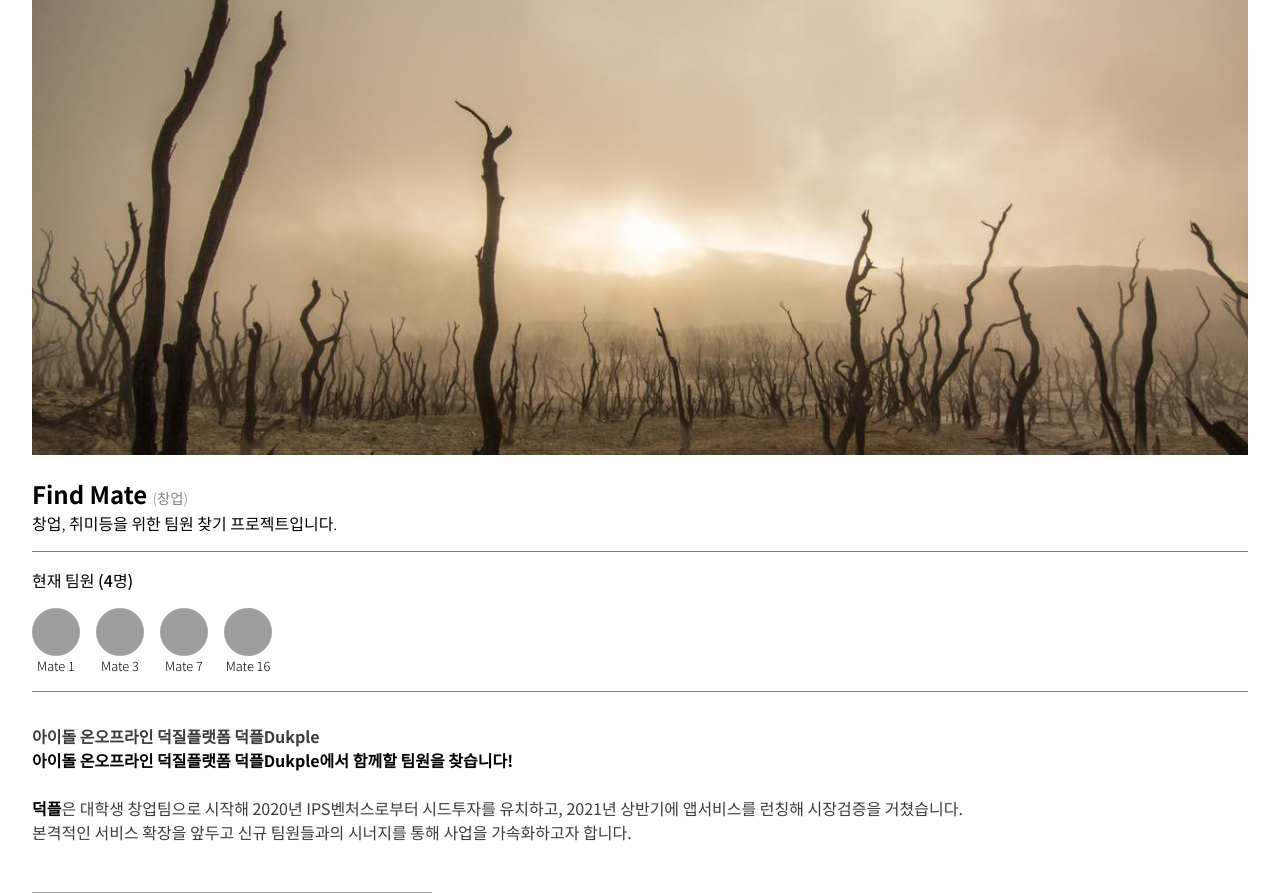
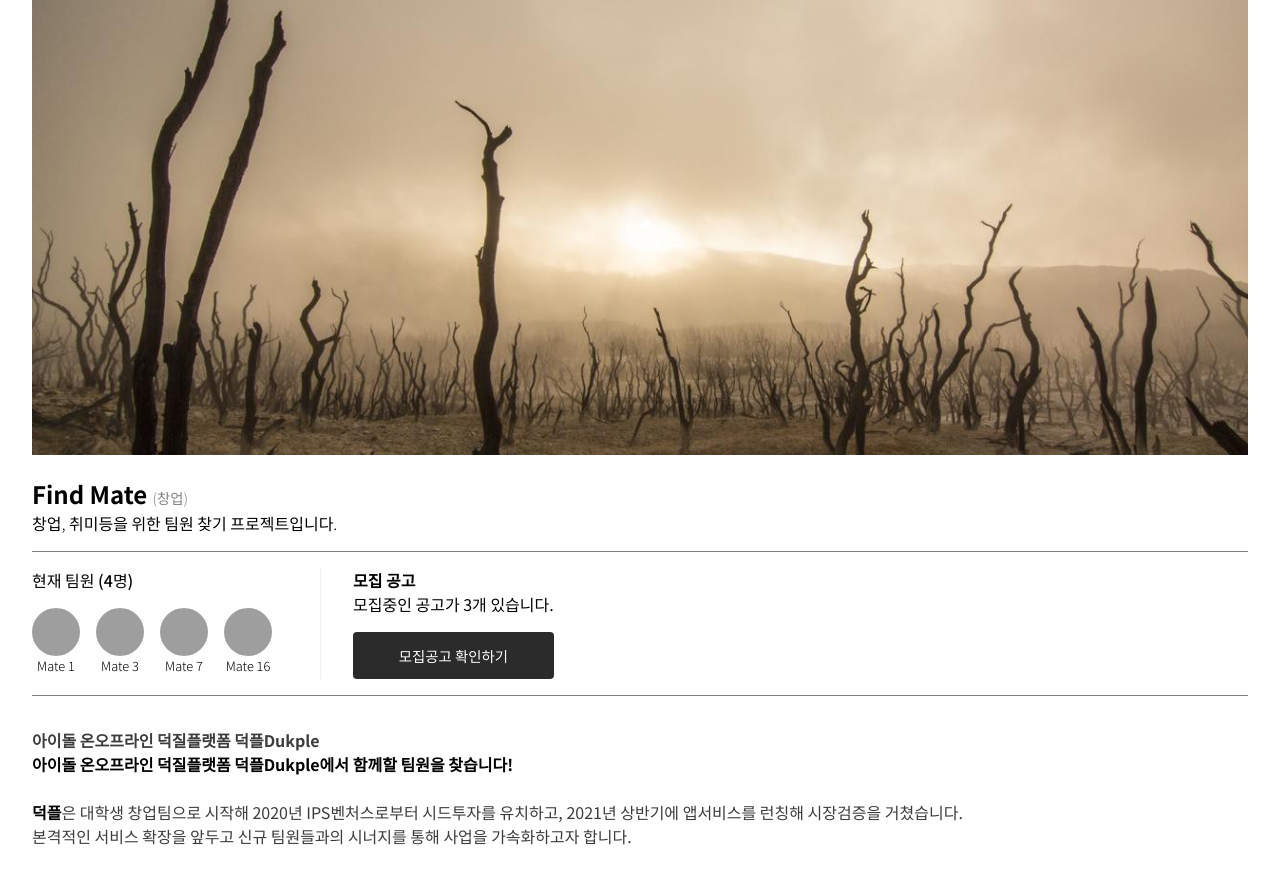
Before and after one commit to everyvn/findmate, a Django app: page /team_detail/12/ in a window 1280 px wide. Shown: the part 90-983 px from the top of the page. Run offline with Django 3.2, Linux system fonts and the light colour scheme; a user stored in the database is signed in; data comes from the database, SQL or seed files in the repository; parts of the project's set-up code (start-up, migrations or seed data) failed here and were passed over; some libraries are stand-ins or nearby versions; grey boxes are pictures that could not be loaded.

Commit message:
팀 상세페이지 모집공고 추가

```diff
--- a/apps/core/templates/findteam/team_detail.html
+++ b/apps/core/templates/findteam/team_detail.html
@@ -28,11 +28,15 @@
     .name_desc span {
         font-weight: 300;
     }
-    .team_members {
+    .member_and_notice {
         padding: 1rem 0;
         border-top: 1px solid gray;
         border-bottom: 1px solid gray;
-
+        display: flex;
+    }
+    .team_members {
+        padding-right: 2rem;
+        border-right: 1px solid #efefef;
     }
     .team_members h4 {
         font-weight: 500;
@@ -57,8 +61,105 @@
         height: 48px;
         border-radius: 50%;
     }
+    .find_members {
+        padding-left: 2rem;
+    }
     .team_detail {
         margin: 2rem 0;
+    }
+    .check_notice {
+        margin-top: 1rem;
+        background-color: #2b2b2b;
+        color: white;
+        font-size: .9rem;
+        font-weight: 500;
+        text-align: center;
+        padding: .8rem;
+        border-radius: 4px;
+        cursor: pointer;
+    }
+    .check_notice:hover {
+        background-color: pink;
+        color: #2b2b2b;
+    }
+    /* 팝업 관련 */
+    body {
+        position: relative;
+    }
+    .popup_wrapper {
+        position: absolute;
+        width: 100%;
+        height: 100%;
+        top: 0;
+        left: 0;
+    }
+    .popup_bg {
+        width: 100%;
+        height: 100%;
+        background-color: black;
+        opacity: .5;
+        position: relative;
+    }
+    .popup_window {
+        position: absolute;
+        width: 1080px;
+        height: 580px;
+        top: calc(50vh - 290px);
+        left: calc(50vw - 540px);
+        background-color: white;
+        padding: 2rem 1.5rem;
+        overflow: scroll;
+    }
+    .career_header {
+        display: flex;
+        justify-content: space-between;
+        align-items: center;
+        border-bottom: 1px solid #EFEFEF;
+        padding-bottom: 1rem;
+    }
+    .close_btn {
+        color: gray;
+        font-size: .9rem;
+        cursor: pointer;
+    }
+    .close_btn i {
+        color: gray;
+        margin-right: .5rem;
+    }
+    .career_tab {
+        display: flex;
+    }
+    .tab_left {
+        width: 30%;
+        max-height: 460px;
+        overflow: scroll;
+    }
+    .tab_left ul li{
+        padding: 1rem .5rem;
+        border-bottom: 1px solid #EFEFEF;
+    }
+    .tab_left ul li:hover {
+        background-color: #fafafa;
+    }
+    .tab_left ul li h5 {
+        font-weight: 500;
+    }
+    .tab_left ul li span {
+        font-size: .8rem;
+        color: gray;
+        font-weight: 300;
+    }
+    .tab_content {
+        width: 70%;
+        padding: 1rem;
+        max-height: 460px;
+        overflow: scroll;
+    }
+    .tab_content img {
+        max-width: 100%;
+    }
+    .hidden {
+        display: none;
     }
 </style>
 
@@ -78,6 +179,7 @@
             <span>{{team.short_description}}</span>
         </div>
     </div>
+    <div class="member_and_notice">
         <div class="team_members">
             <h4>현재 팀원 ({{team.team_member.count}}명)</h4>
             <div class="member_list">
@@ -88,13 +190,108 @@
                 </div>
                 {% endfor %}
             </div>
+        </div>
+        <div class="find_members">
+            <h4>모집 공고</h4>
+            <span>모집중인 공고가 {{team.findmember_set.all.count}}개 있습니다.</span>
+            <h4 class="check_notice" data-team="{{team.id}}">모집공고 확인하기</h4>
+        </div>
+    </div>
 
-    </div>
     <div class="team_detail">
         {{team.team_detail|safe}}
     </div>
 
 </div>
 
+<div class="popup_wrapper hidden">
+    <div class="popup_bg"></div>
+    <div class="popup_window">
+        <div class="career_header">
+            <div>
+                <h4>FindMate팀의 모집공고</h4>
+                <span>모집공고가 3개 있습니다.</span>
+            </div>
+            <span class="close_btn"><i class="far fa-times-circle"></i>닫기</span>
+        </div>
+        <div class="career_tab">
+            <div class="tab_left">
+                <ul>
+                    <li><h5>디자이너 구합니다.</h5><span>5명 / 10년 이상</span></li>
+                    <li><h5>참신한 기획자를 찾아요!</h5><span>5명 / 10년 이상</span></li>
+                    <li><h5>저희를 구원해줄 투자자 어디없나요</h5><span>5명 / 10년 이상</span></li>
+                </ul>
+            </div>
+            <div class="tab_content">
+                this is content
+            </div>
+        </div>
+    </div>
+</div>
+
+
+
+<script>
+    // 팝업창 모달 토글
+    career_btn = document.querySelectorAll('.check_notice')
+    popup_wrapper = document.querySelector('.popup_wrapper')
+    popup_bg = document.querySelector('.popup_bg')
+    close_btn = document.querySelector('.close_btn')
+    console.log(career_btn)
+    for(i=0;i<career_btn.length;i++){
+        career_btn[i].addEventListener('click', function(){
+            popup_wrapper.classList.toggle('hidden');
+            console.log(this.dataset.team)
+            notice_list(this.dataset.team)
+        })
+    }
+    close_btn.addEventListener('click', () => {
+        popup_close()
+    })
+    popup_bg.addEventListener('click', () => {
+        popup_close()
+    })
+    function popup_close(){
+        popup_wrapper.classList.add('hidden')
+    }
+
+    // 팝업창 모집 리스트 불러오기
+    function notice_list(team_pk){
+        var wrapper = document.querySelector('.tab_left > ul')
+        wrapper.innerHTML = ''
+        let url = `/api/notice_list/${team_pk}`
+        console.log(url)
+        fetch(url)
+        .then((resp) => resp.json())
+        .then(function(data){
+            console.log('data: ', data)
+            var list = data
+            for(var i in list){
+                var item = `<li class='notice_item' data-content='${list[i].id}'><h5>${list[i].title}</h5><span>${list[i].manpower}명 모집 중</span></li>`
+                wrapper.innerHTML += item
+            }
+        })
+        .then(() => {
+            var notices = document.querySelectorAll('.notice_item')
+            for(o=0;o<notices.length;o++){
+                notices[o].addEventListener('click', function(){
+                    notice_detail(this.dataset.content)
+                })
+            }
+        })
+    }
+
+    // 모집공고 상세 불러오기
+    function notice_detail(notice_pk){
+        var content_wrapper = document.querySelector('.tab_content')
+        content_wrapper.innerHTML = ''
+        let content_url = `/api/notice_detail/${notice_pk}`
+        fetch(content_url)
+        .then((resp) => resp.json())
+        .then(function(data){
+            content_wrapper.innerHTML = data.msg
+        })
+    }
+</script>
 
 {% endblock %}
--- a/apps/core/templates/findteam/teams.html
+++ b/apps/core/templates/findteam/teams.html
@@ -74,6 +74,7 @@
         font-size: .8rem;
         color: gray;
     }
+    /* 팝업 관련 */
     body {
         position: relative;
     }
```
Lines whose indentation alone changed are shown as unchanged.
